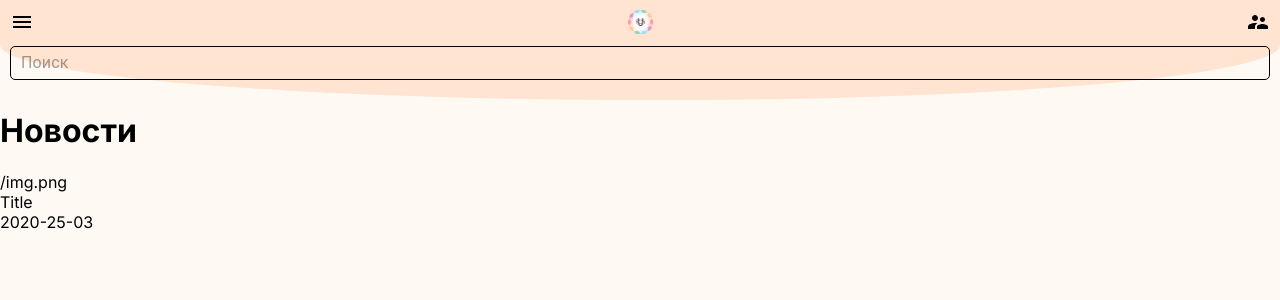
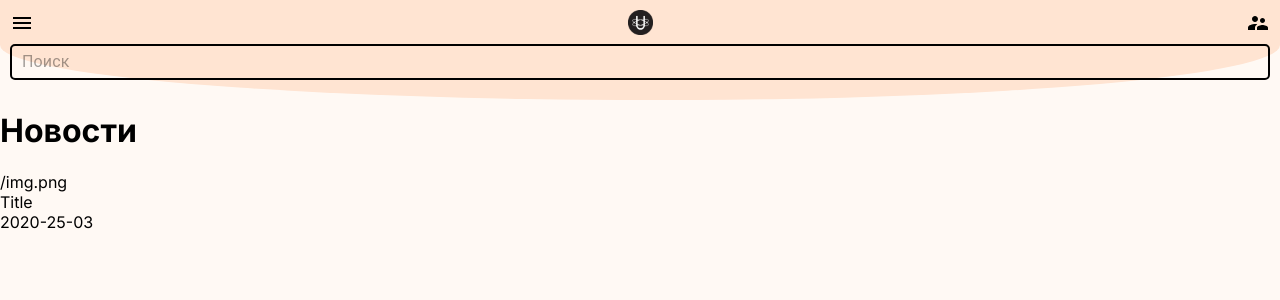
Before and after one commit to nik19ta/next-js-test-rep, a Next.js app: page / in a window 1280 px wide. Shown: the top 300 px of the page. Built offline with nearby package versions, Linux system fonts and the light colour scheme.

Commit message:
поменял лого

```diff
--- a/pages/main.css
+++ b/pages/main.css
@@ -29,7 +29,7 @@ body {
     height: 90px;
 }
 .headerSearch{
-    border: 1px solid #000;
+    border: 2px solid #000;
     border-radius: 5px;
     padding-left: 10px;
     padding-right: 10px;
```
Also changed, not shown: public/images/logo.png.
